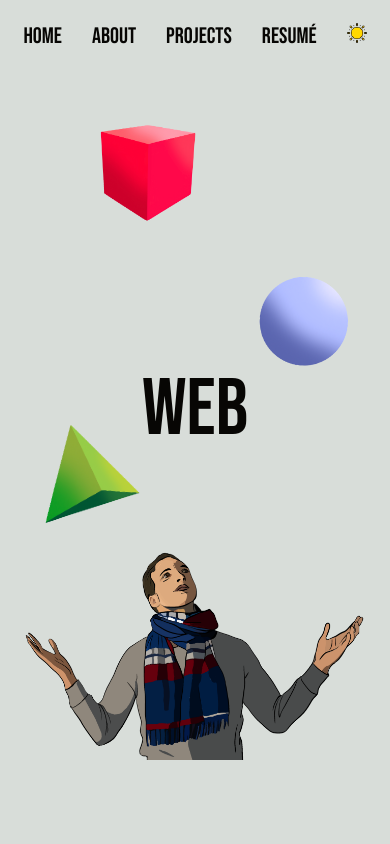
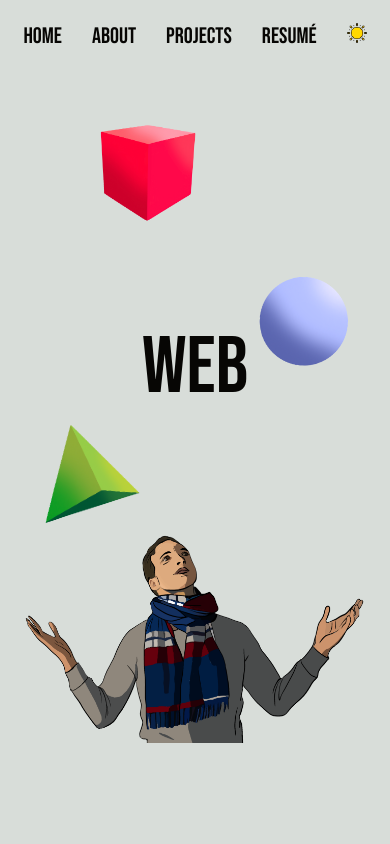
Before and after one commit to ole-mor/portfolio-app-2, a React (Create React App) app: page / in a window 390 px wide. Shown: the top 844 px of the page. Built offline with nearby package versions, Linux system fonts and the light colour scheme.

Commit message:
adjusted digital art

```diff
--- a/src/App.css
+++ b/src/App.css
@@ -358,7 +358,7 @@ html, body {
     font-size: 5rem;
     color: var(--text-color);
     left: 50%;
-    top: 45%;
+    top: 40%;
     transform: translate(-50%, -50%);
     text-align: center;
     z-index: 7002;
@@ -447,7 +447,7 @@ html, body {
   }
   .boxed-text-container {
     bottom: 100px;
-    height: 260px;
+    height: 270px;
   }
 }
 
@@ -873,7 +873,7 @@ video {
     height:100px;
   }
   .meme {
-    bottom:10%
+    bottom:12%
   }
 }
 
```
